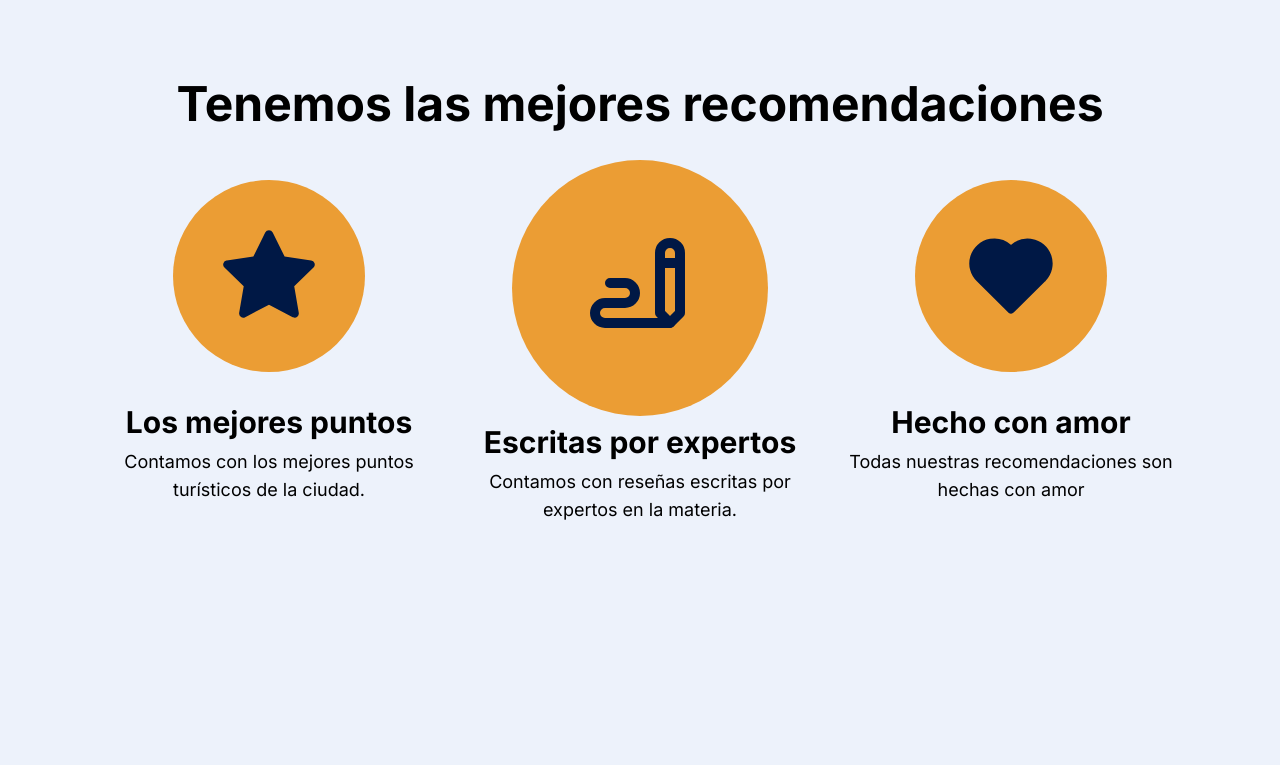
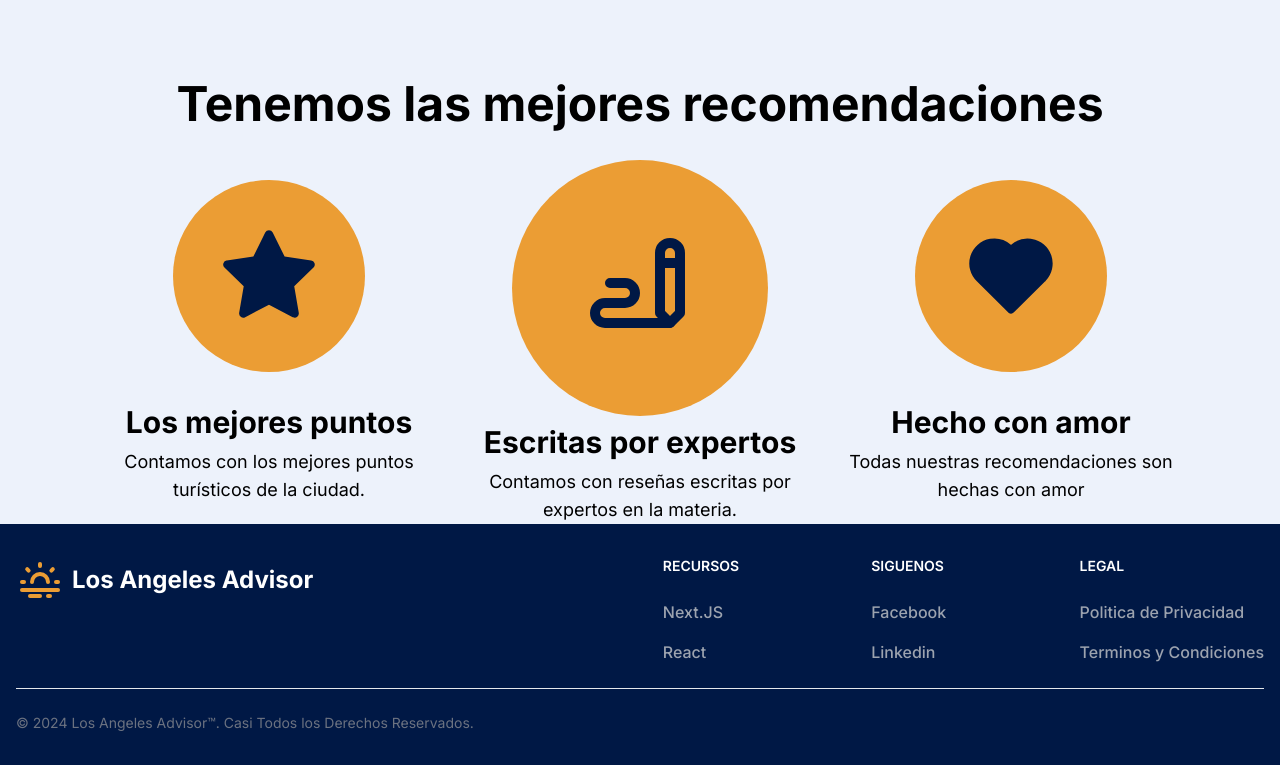
Before and after one commit to Hugocrown1/los-angeles-advisor, a Next.js app: page / in a window 1280 px wide. Shown: the part 1628-2393 px from the top of the page. Before the commit the page ends 2152 px from the top, so only its background shows below. Built offline with nearby package versions, Linux system fonts and the light colour scheme; no server answers; the database is empty; a web font is replaced by a local one.

Commit message:
Added footer

```diff
--- a/src/app/layout.jsx
+++ b/src/app/layout.jsx
@@ -1,6 +1,7 @@
 import { Inter } from "next/font/google";
 import "./globals.css";
 import Header from "../components/Header";
+import Footer from "../components/Footer";
 
 const inter = Inter({ subsets: ["latin"] });
 
@@ -16,6 +17,7 @@ export default function RootLayout({ children }) {
       <body className={inter.className}>
         <Header />
         {children}
+        <Footer />
       </body>
     </html>
   );
--- /dev/null
+++ b/src/components/Footer.jsx
@@ -0,0 +1,95 @@
+import Sunset from "./icons/Sunset";
+import Link from "next/link";
+
+const Footer = () => {
+  return (
+    <footer className="bg-[#001845]">
+      <div className="mx-auto w-full max-w-screen-xl p-4 py-6 lg:py-8">
+        <div className="md:flex md:justify-between">
+          <div className="mb-6 md:mb-0">
+            <Link
+              className="flex justify-center items-center gap-x-2"
+              href="#home"
+            >
+              <Sunset height="48" stroke="#EB9D34" />
+              <span className="text-[#ffff] text-[24px] font-bold">
+                Los Angeles Advisor
+              </span>
+            </Link>
+          </div>
+          <div className="grid grid-cols-2 gap-8 sm:gap-6 sm:grid-cols-3">
+            <div>
+              <h2 className="mb-6 text-sm font-semibold text-white uppercase ">
+                Recursos
+              </h2>
+              <ul className="text-gray-400  font-medium">
+                <li className="mb-4">
+                  <Link href="https://nextjs.org/" className="hover:underline">
+                    Next.JS
+                  </Link>
+                </li>
+                <li>
+                  <Link href="https://react.dev/" className="hover:underline">
+                    React
+                  </Link>
+                </li>
+              </ul>
+            </div>
+            <div>
+              <h2 className="mb-6 text-sm font-semibold text-white uppercase ">
+                Siguenos
+              </h2>
+              <ul className="text-gray-400  font-medium">
+                <li className="mb-4">
+                  <Link
+                    href="https://www.facebook.com/turing.mx"
+                    className="hover:underline "
+                  >
+                    Facebook
+                  </Link>
+                </li>
+                <li>
+                  <Link
+                    href="https://www.linkedin.com/company/turing-ia/"
+                    className="hover:underline"
+                  >
+                    Linkedin
+                  </Link>
+                </li>
+              </ul>
+            </div>
+            <div>
+              <h2 className="mb-6 text-sm font-semibold text-white uppercase ">
+                Legal
+              </h2>
+              <ul className="text-gray-400  font-medium">
+                <li className="mb-4">
+                  <Link href="#" className="hover:underline">
+                    Politica de Privacidad
+                  </Link>
+                </li>
+                <li>
+                  <Link href="#" className="hover:underline">
+                    Terminos y Condiciones
+                  </Link>
+                </li>
+              </ul>
+            </div>
+          </div>
+        </div>
+        <hr className="my-6 border-gray-200 sm:mx-auto " />
+        <div className="sm:flex sm:items-center sm:justify-between">
+          <span className="text-sm text-gray-500 sm:text-center ">
+            © 2024{" "}
+            <Link href="https://www.turing-ia.com/" className="hover:underline">
+              Los Angeles Advisor™
+            </Link>
+            . Casi Todos los Derechos Reservados.
+          </span>
+        </div>
+      </div>
+    </footer>
+  );
+};
+
+export default Footer;
```
